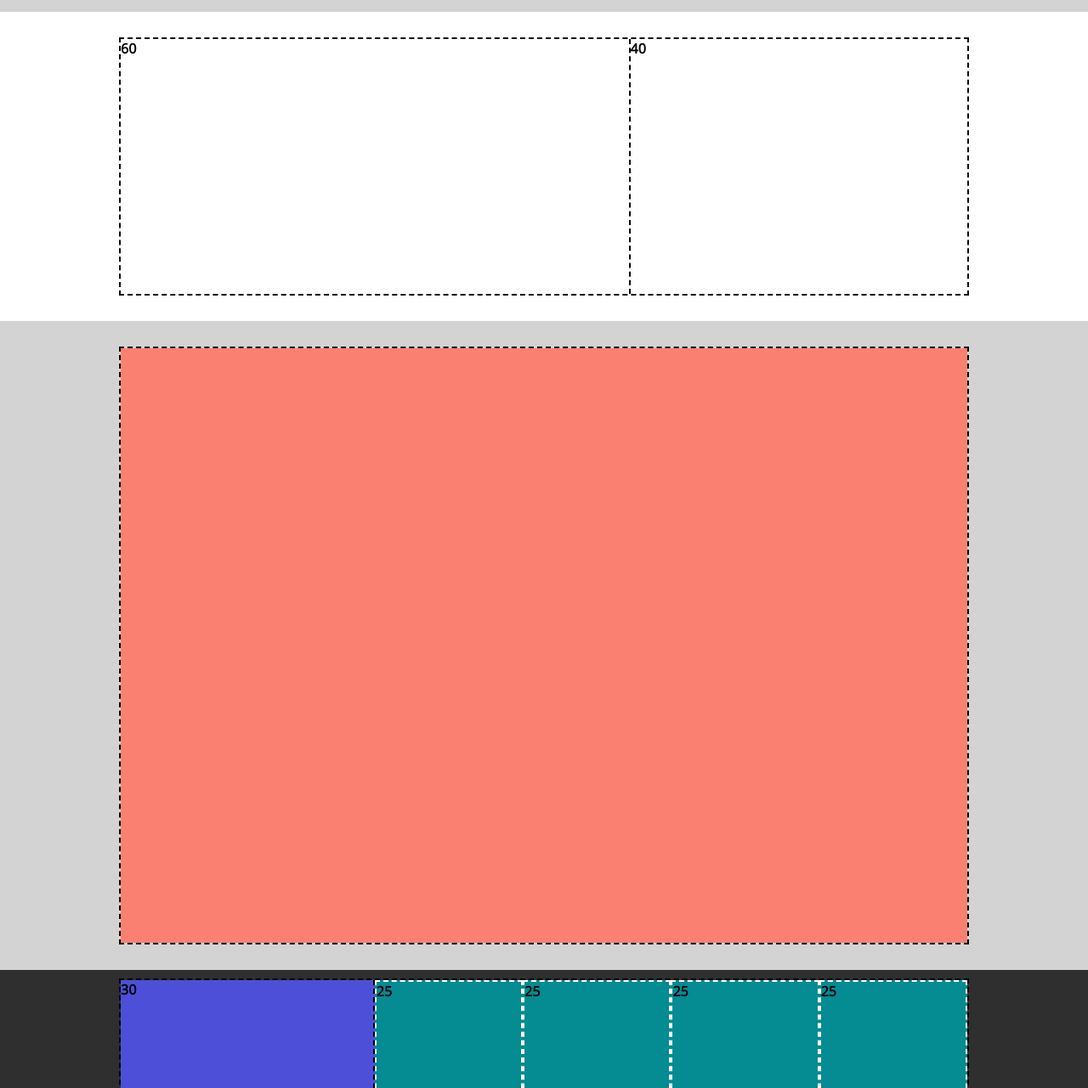
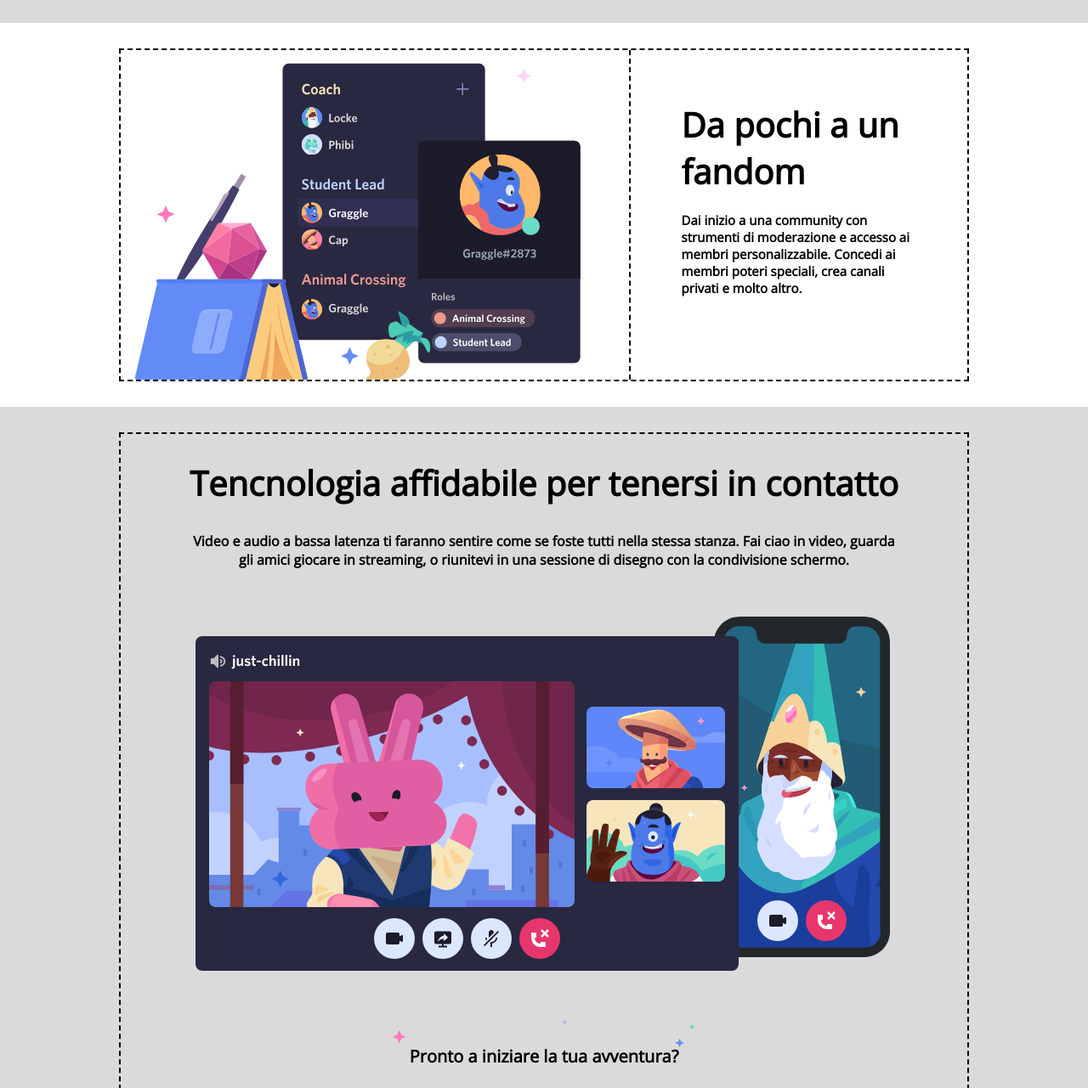
Before and after one commit to LuigiRiva99/htmlcss-discord, a plain HTML site: page index.html in a window 1280 px wide. Shown: the part 1519-2800 px from the top of the page at 85% size. Drawn offline with nearby package versions, Linux system fonts and the light colour scheme.

Commit message:
Add: 3rd 4th and 5th section

```diff
--- a/index.html
+++ b/index.html
@@ -60,8 +60,11 @@
         <section class="content reverse">
             <div class="container">
                 <div class="row">
-                    <div class="col-60">60</div>
-                    <div class="col-40">40</div>
+                    <img src="./img/item2.svg" alt="item2" class="col-60">
+                    <div class="col-40">
+                        <div class="box-title"><strong>Dove trovarsi è facile</strong></div>
+                        <div class="box-p">Mettiti comodo in un canale vocale quando hai tempo. Gli amici nel tuo server possono vedere che sei lì e unirsi istantaneamente senza dover chiamare.</div>
+                    </div>
                 </div>
             </div>
         </section>
@@ -70,8 +73,11 @@
         <section class="content">
             <div class="container">
                 <div class="row">
-                    <div class="col-60">60</div>
-                    <div class="col-40">40</div>
+                    <img src="./img/item3.svg" alt="item3" class="col-60">
+                    <div class="col-40">
+                        <div class="box-title"><strong>Da pochi a un fandom</strong></div>
+                        <div class="box-p">Dai inizio a una community con strumenti di moderazione e accesso ai membri personalizzabile. Concedi ai membri poteri speciali, crea canali privati e molto altro.</div>
+                    </div>
                 </div>
             </div>
         </section>
@@ -80,6 +86,14 @@
         <section class="content reverse">
             <div class="container">
                 <div class="cube">
+                    <div class="box-title"><strong>Tencnologia affidabile per tenersi in contatto</strong></div>
+                    <div class="cube-p">Video e audio a bassa latenza ti faranno sentire come se foste tutti nella stessa stanza. Fai ciao in video, guarda gli amici giocare in streaming, o riunitevi in una sessione di disegno con la condivisione schermo.</div>
+                    <img src="./img/item4-big.svg" alt="item4">
+                    <div class="ready"><strong>Pronto a iniziare la tua avventura?</strong></div>
+                    <div class="download">
+                        <span class="downarrow">&#11107</span>
+                        Scarica per Mac
+                    </div>
                 </div>
             </div>
         </section>
--- a/style.css
+++ b/style.css
@@ -124,12 +124,11 @@ header .nav__logo{
 /* TABELLA 1 e 3*/
 
 .content .box-title {
-    margin: 60px 80px;
-    margin-bottom: 20px;
+    margin: 60px 60px 20px
 }
 
 .content .box-p {
-    margin: 5px 80px;
+    margin: 5px 60px;
 }
 
 .col-60,.col-40{
@@ -151,6 +150,13 @@ header .nav__logo{
 .col-70{
     width: 70%;
 }
+
+/*tab 2*/
+.reverse .box-title,
+.reverse .box-p {
+    margin: 30px 50px;
+}
+
 .container .row,
 .container .foot,
 .top-buttons {
@@ -161,9 +167,32 @@ header .nav__logo{
     flex-direction: row-reverse;
 }
 
+/* tab 4 */
 .cube {
     min-height: 700px;
-    background-color: salmon;
+    display: flex;
+    flex-direction: column;
+    align-items: center;
+}
+
+.cube-p {
+    margin: 0px 80px;
+    text-align: center;
+}
+
+.ready {
+    font-size: 20px;
+    text-align: center;
+    min-width: 350px;
+    padding: 30px 20px;
+    background-image: url(./img/stars.svg);
+    background-size: contain;
+    background-repeat: no-repeat;
+}
+
+.cube .download {
+    color: white;
+    background-color: #8EA1E1;
 }
 
 .col-25{
@@ -190,7 +219,7 @@ header .nav__logo{
     background-repeat: no-repeat;
 }
 .reverse{
-    background-color: #D3D3D3;
+    background-color: #dadada;
 }
 
 .content {
```
